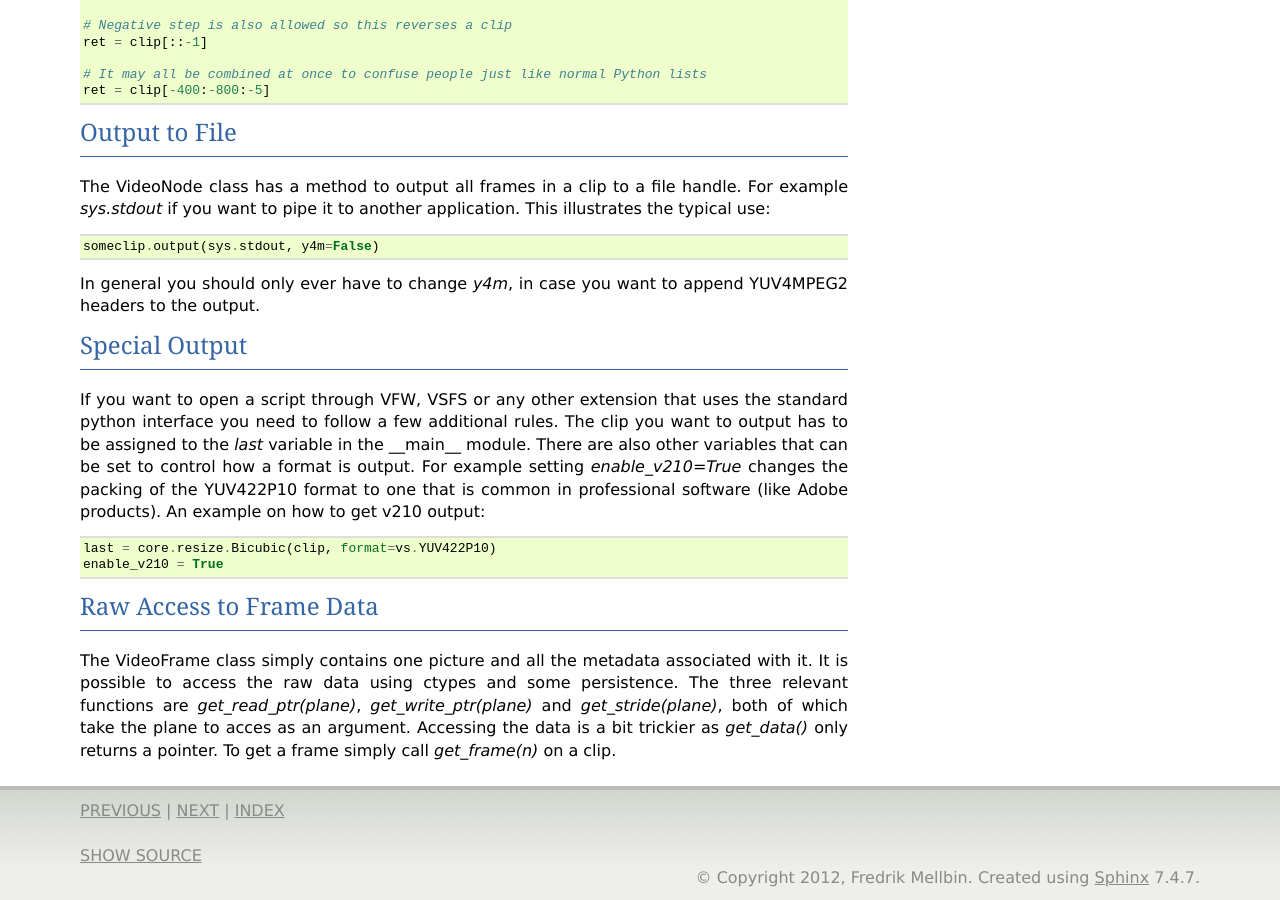
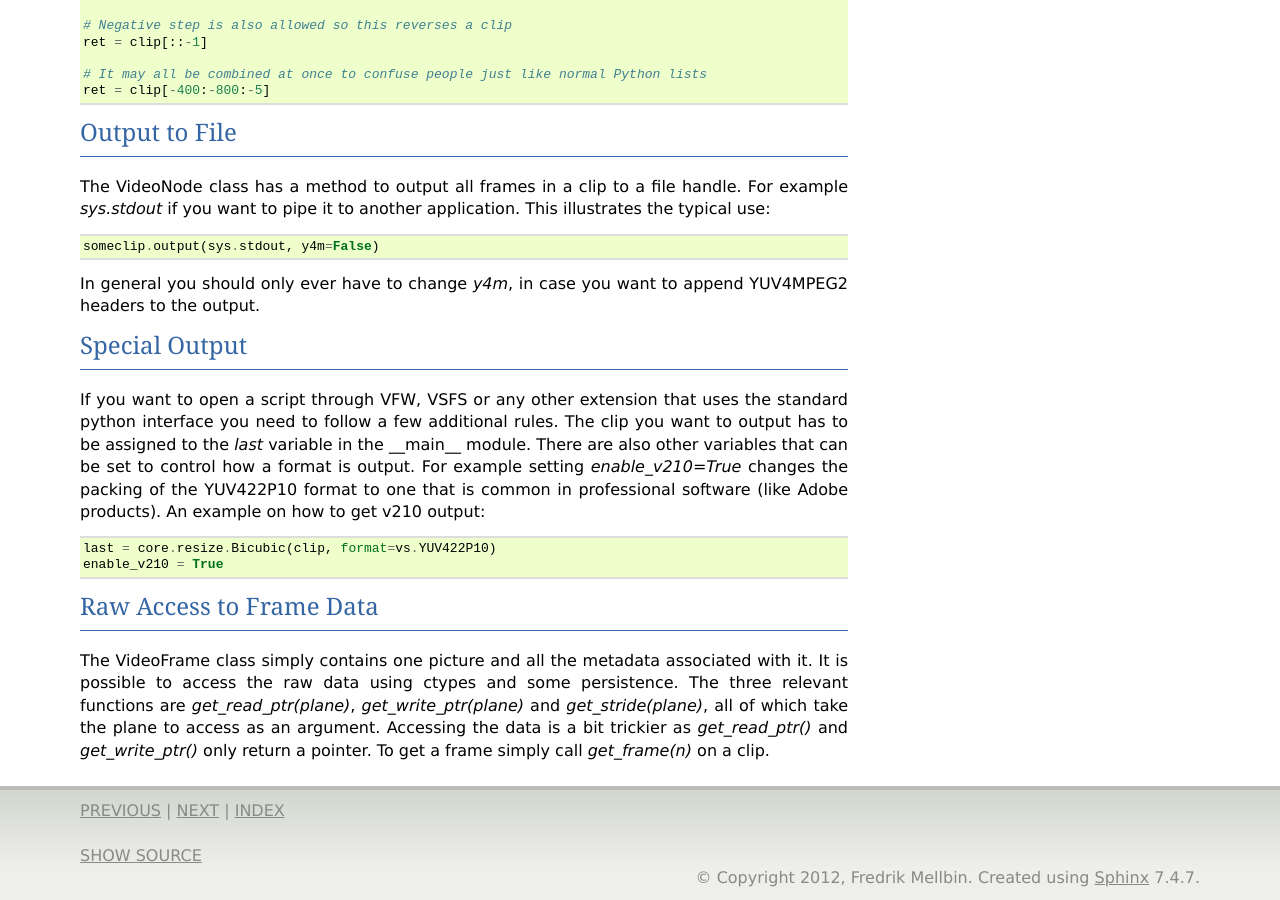
Before and after one commit to vapoursynth/vapoursynth, a Sphinx documentation site: the page built from doc/pythonbindings.rst, in a window 1280 px wide and 900 px high, scrolled down 838 px. Built offline with Sphinx 7.4.7, drawn with Linux system fonts in a browser that asks for light colours; formulas are drawn with MathJax 3.

Commit message:
Fix more documentation typos
git-svn-id: http://vapoursynth.googlecode.com/svn/trunk@349 f9120d27-2007-6f97-8312-0f4ebfa7710f

```diff
--- a/doc/pythonbindings.rst
+++ b/doc/pythonbindings.rst
@@ -55,5 +55,5 @@ An example on how to get v210 output::
 Raw Access to Frame Data
 ########################
 The VideoFrame class simply contains one picture and all the metadata associated with it. It is possible to access the raw data using ctypes and some persistence.
-The three relevant functions are *get_read_ptr(plane)*, *get_write_ptr(plane)* and *get_stride(plane)*, both of which take the plane to acces as an argument. Accessing the data is a bit trickier as
-*get_data()* only returns a pointer. To get a frame simply call *get_frame(n)* on a clip.
+The three relevant functions are *get_read_ptr(plane)*, *get_write_ptr(plane)* and *get_stride(plane)*, all of which take the plane to access as an argument. Accessing the data is a bit trickier as
+*get_read_ptr()* and *get_write_ptr()* only return a pointer. To get a frame simply call *get_frame(n)* on a clip.
```
